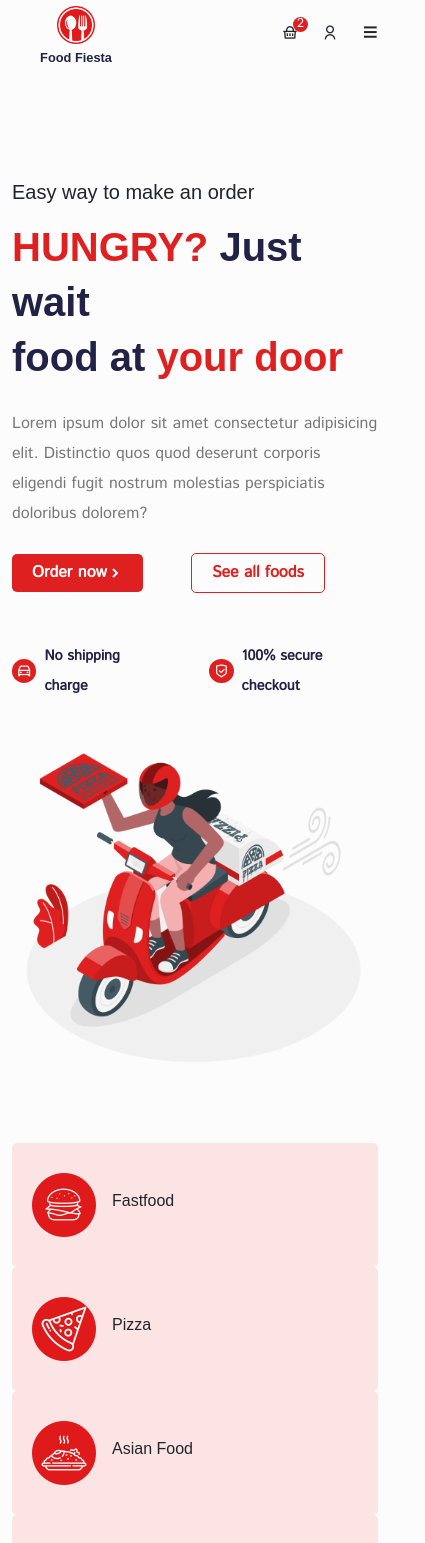
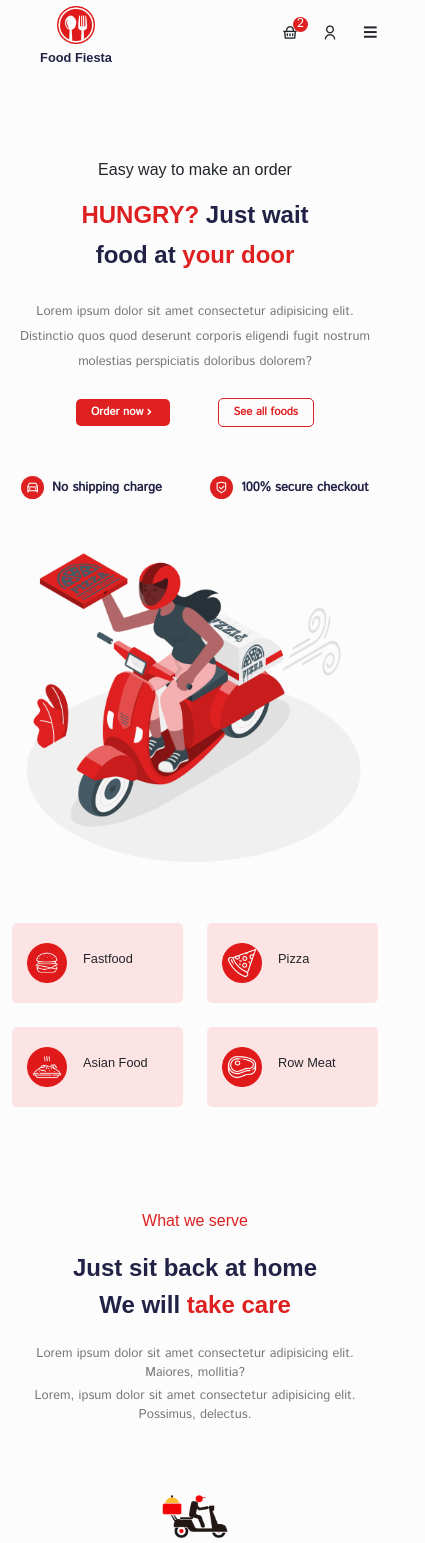
Before and after one commit to Nahid51/food_fiesta, a React (Create React App) app: page /home in a window 390 px wide. Shown: the top 1543 px of the page, 425 px wide, since content can reach past the window. Built offline with nearby package versions, Linux system fonts and the light colour scheme; a web font is replaced by a local one.

Commit message:
make home page responsive

```diff
--- a/src/components/UI/category/Category.jsx
+++ b/src/components/UI/category/Category.jsx
@@ -33,7 +33,7 @@ const Category = () => {
                 <Row>
                     {
                         categoryData.map((item, index) => (
-                            <Col lg="3" md="4" key={index}>
+                            <Col lg="3" md="4" sm="6" xs="6" className='mb-4' key={index}>
                                 <div className="category_item d-flex align-items-center gap-3">
                                     <div className="category_img">
                                         <img src={item.imgUrl} alt="category-item" />
--- a/src/index.css
+++ b/src/index.css
@@ -42,3 +42,14 @@ h2 {
 section {
   padding: 60px 0px;
 }
+
+@media only screen and (max-width: 768px) {
+  section {
+    padding: 40px 0;
+  }
+
+  h1,
+  h2 {
+    font-size: 1.5rem;
+  }
+}
--- a/src/pages/Home.jsx
+++ b/src/pages/Home.jsx
@@ -108,13 +108,13 @@ const Home = () => {
                             <h5 className="feature_subtitle mb-4">What we serve</h5>
                             <h2 className="feature_title">Just sit back at home</h2>
                             <h2 className="feature_title">We will <span>take care</span></h2>
-                            <p className='mb-1 mt-4 feature_text'>Lorem, ipsum dolor sit amet consectetur adipisicing elit. At provident cupiditate porro quas neque.</p>
-                            <p className='feature_text'>Lorem ipsum dolor sit amet consectetur adipisicing elit. Corrupti, commodi nulla fuga iure ipsa sit.</p>
+                            <p className='mb-1 mt-4 feature_text'>Lorem ipsum dolor sit amet consectetur adipisicing elit. Maiores, mollitia?</p>
+                            <p className='feature_text'>Lorem, ipsum dolor sit amet consectetur adipisicing elit. Possimus, delectus.</p>
                         </Col>
 
                         {
                             featureData.map((item, index) => (
-                                <Col lg="4" md="4" key={index} className="mt-5">
+                                <Col lg="4" md="6" sm="6" key={index} className="mt-5">
                                     <div className="feature_item text-center px-5 py-3">
                                         <img src={item.imgUrl} alt="feature-img" className="w-25 mb-3" />
                                         <h5 className='fw-bold mb-3'>{item.title}</h5>
@@ -159,7 +159,7 @@ const Home = () => {
 
                         {
                             allProducts.map(item => (
-                                <Col col="3" md="4" key={item.id} className="mt-5">
+                                <Col col="3" md="4" sm="6" xs="6" key={item.id} className="mt-5">
                                     <ProductCard item={item} />
                                 </Col>
                             ))
@@ -168,7 +168,7 @@ const Home = () => {
                 </Container>
             </section>
 
-            <section>
+            <section className='why_choose-us'>
                 <Container>
                     <Row>
                         <Col lg="6" md="6">
@@ -182,7 +182,7 @@ const Home = () => {
                                 </h2>
                                 <p className='tasty_treat-desc'>Lorem ipsum dolor sit, amet consectetur adipisicing elit. Dicta et aliquid rem officiis inventore aspernatur laboriosam assumenda, architecto recusandae numquam est delectus minus ex non ducimus soluta esse placeat necessitatibus?</p>
 
-                                <ListGroup className='mt-5'>
+                                <ListGroup className='mt-4'>
                                     <ListGroupItem className='border-0 ps-0'>
                                         <p className='choos_us-title d-flex align-items-center gap-2'>
                                             <i className="ri-checkbox-circle-line"></i>
--- a/src/styles/category.css
+++ b/src/styles/category.css
@@ -9,3 +9,18 @@
 .category_item:hover {
     transform: translateY(-15px);
 }
+
+@media only screen and (max-width: 768px) {
+    .category_img img {
+        width: 40px;
+        height: 40px;
+    }
+
+    .category_item {
+        padding: 20px 15px;
+    }
+
+    .category_item h6 {
+        font-size: 0.8rem;
+    }
+}
--- a/src/styles/footer.css
+++ b/src/styles/footer.css
@@ -45,7 +45,7 @@
     border: 1px solid #212245;
     border-radius: 5px;
     display: flex;
-    justify-content: space-evenly;
+    justify-content: space-between;
     align-items: center;
     cursor: pointer;
 }
@@ -86,13 +86,57 @@
     color: #212245;
 }
 
+@media only screen and (max-width: 992px) {
+    .footer_title {
+        font-size: 0.8rem;
+    }
+
+    .delivery_time-item span {
+        font-size: 0.8rem;
+    }
+
+    .delivery_time-item p {
+        font-size: 0.7rem;
+        margin-bottom: 0;
+    }
+
+}
+
+@media only screen and (max-width: 576px) {
+    .copywrite_text {
+        text-align: center;
+    }
+
+    .social_links {
+        justify-content: center !important;
+    }
+
+    .social_links p {
+        font-size: 0.8rem;
+    }
+
+    .social_links span {
+        padding: 4px;
+    }
+
+    .social_links span a {
+        font-size: 0.7rem;
+    }
+}
+
 @media only screen and (min-width: 768px) and (max-width: 1200px) {
 
     .footer_logo img {
         margin-bottom: 15px;
     }
 
+    .newsletter input {
+        padding: 7px;
+        font-size: 0.8rem;
+    }
+
     .newsletter span {
-        padding: 5px;
+        padding: 5px 10px;
+        font-size: 0.8rem;
     }
 }
--- a/src/styles/home.css
+++ b/src/styles/home.css
@@ -76,3 +76,119 @@
     color: #777;
     line-height: 30px;
 }
+
+@media only screen and (max-width: 768px) {
+
+    .hero_content h5 {
+        font-size: 1rem;
+    }
+
+    .hero_content p {
+        font-size: 0.8rem;
+        line-height: 25px;
+    }
+
+    .hero_title {
+        font-size: 1.5rem;
+        line-height: 40px;
+    }
+
+    .hero_btns button {
+        padding: 5px 15px;
+        font-size: 0.7rem;
+    }
+
+    .hero_service p {
+        font-size: 0.7rem;
+    }
+
+    .feature_item h5 {
+        font-size: 0.9rem;
+    }
+
+    .feature_item p {
+        font-size: 0.8rem;
+        margin-bottom: 0;
+    }
+
+    .feature_subtitle {
+        font-size: 1rem;
+    }
+
+    .feature_text {
+        font-size: 0.8rem;
+        margin-bottom: 0;
+    }
+
+    .food_category {
+        padding: 15px;
+    }
+
+    .food_category button {
+        padding: 5px 15px;
+        font-size: 0.7rem;
+    }
+
+    .tasty_treat-desc {
+        font-size: 0.8rem;
+        margin-bottom: 0;
+    }
+
+    .choose_us-title {
+        font-size: 0.8rem;
+    }
+
+    .choose_us-desc {
+        font-size: 0.7rem;
+    }
+
+    .testimonial_subtitle {
+        font-size: 1rem;
+    }
+
+    .testimonial_desc {
+        font-size: 0.8rem;
+    }
+}
+
+@media only screen and (max-width: 576px) {
+    .hero_content {
+        text-align: center;
+    }
+
+    .hero_content h5 {
+        font-size: 1rem;
+    }
+
+    .hero_content p {
+        font-size: 0.8rem;
+        line-height: 25px;
+    }
+
+    .hero_title {
+        font-size: 1.5rem;
+        line-height: 40px;
+    }
+
+    .hero_btns {
+        justify-content: center;
+    }
+
+    .hero_btns button {
+        padding: 5px 15px;
+        font-size: 0.7rem;
+    }
+
+    .hero_service {
+        justify-content: center;
+    }
+
+    .food_category button {
+        padding: 5px 10px;
+        font-size: 0.7rem;
+    }
+
+    .why_choose-us {
+        padding-top: 0;
+    }
+}
--- a/src/styles/productCard.css
+++ b/src/styles/productCard.css
@@ -38,8 +38,21 @@
     font-size: 0.9rem;
 }
 
-@media only screen and (min-width: 768px) and (max-width: 992px) {
+@media only screen and (max-width: 1200px) {
+    .product_item {
+        padding: 20px;
+    }
+
+    .product_content h5 a {
+        font-size: 0.9rem;
+    }
+
+    .product_price {
+        font-size: 1rem;
+    }
+
     .addToCart_btn {
         padding: 5px 15px;
+        font-size: 0.7rem;
     }
 }
--- a/src/styles/testimonialSlider.css
+++ b/src/styles/testimonialSlider.css
@@ -11,3 +11,19 @@
      border-radius: 10px;
      object-fit: cover;
  }
+
+ @media only screen and (max-width: 992px) {
+     .review_text {
+         font-size: 0.8rem;
+         margin: 20px 0;
+     }
+
+     .slider_content img {
+         width: 35px;
+         height: 35px;
+     }
+
+     .slider_content h6 {
+         font-size: 0.8rem;
+     }
+ }
```
